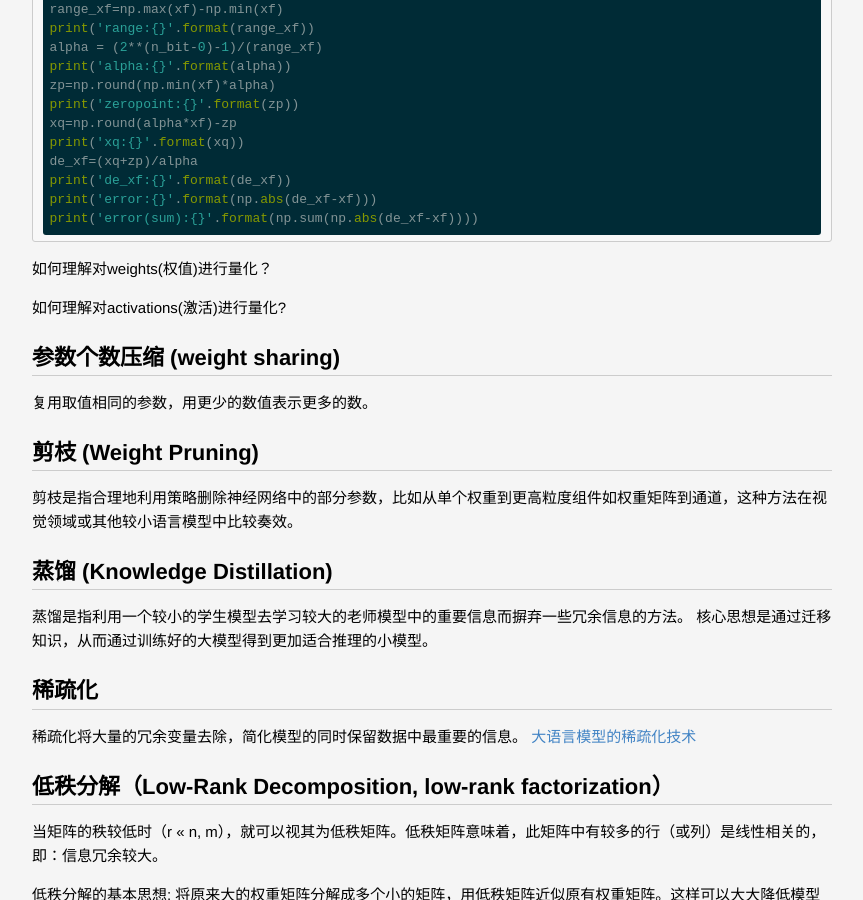
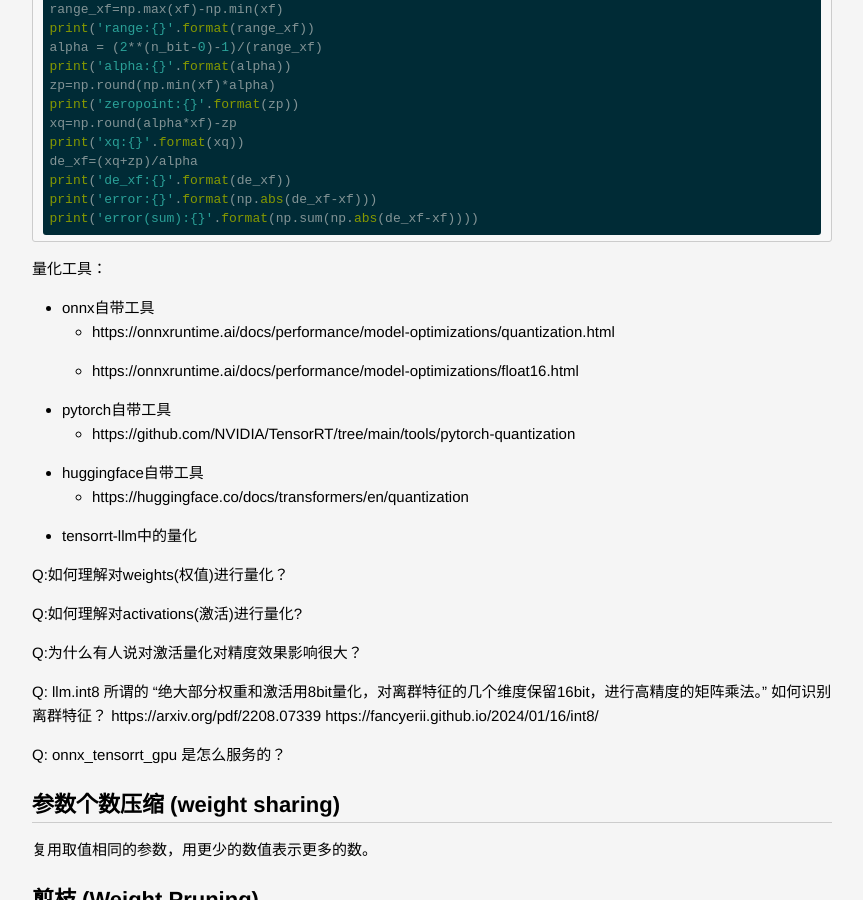
Before and after one commit to lucky521/blog, a Jekyll site: the page built from _posts/ml/2019-03-25-ML-Serving.markdown, in a window 1280 px wide and 900 px high, scrolled down 4488 px. Shown: the whole window, without its empty margins (208-1071 px from the left). Built offline with Jekyll 4.4.1, drawn with Linux system fonts in a browser that asks for light colours; formulas are drawn with MathJax 3.

Commit message:
update blog

````diff
--- a/_posts/ml/2019-03-25-ML-Serving.markdown
+++ b/_posts/ml/2019-03-25-ML-Serving.markdown
@@ -136,13 +136,31 @@ print('error(sum):{}'.format(np.sum(np.abs(de_xf-xf))))
 ```
 
 
-如何理解对weights(权值)进行量化？
+量化工具：
+* onnx自带工具
+  * https://onnxruntime.ai/docs/performance/model-optimizations/quantization.html
+  * https://onnxruntime.ai/docs/performance/model-optimizations/float16.html
+* pytorch自带工具
+  * https://github.com/NVIDIA/TensorRT/tree/main/tools/pytorch-quantization
+* huggingface自带工具
+  * https://huggingface.co/docs/transformers/en/quantization
+* tensorrt-llm中的量化
+
+Q:如何理解对weights(权值)进行量化？
 
 
+Q:如何理解对activations(激活)进行量化?
 
 
-如何理解对activations(激活)进行量化?
+Q:为什么有人说对激活量化对精度效果影响很大？
 
+
+Q: llm.int8 所谓的 "绝大部分权重和激活用8bit量化，对离群特征的几个维度保留16bit，进行高精度的矩阵乘法。"  如何识别离群特征？
+https://arxiv.org/pdf/2208.07339
+https://fancyerii.github.io/2024/01/16/int8/
+
+
+Q: onnx_tensorrt_gpu 是怎么服务的？
 
 
 ## 参数个数压缩 (weight sharing)
--- a/_posts/ml/2023-02-04-LLM.markdown
+++ b/_posts/ml/2023-02-04-LLM.markdown
@@ -39,6 +39,8 @@ NLP各种任务其实收敛到了两个不同的预训练模型框架里：
 
 
 ## LLM模型结构
+
+LLM相比它的前身比如Bert，最大的区别不是模型结构而是参数规模。 LLM默认一般使用fp16精度来训练。
 
 Transformer 架构已成为开发各种 LLM 的事实标准骨干，现有 LLM 的主流架构可以大致分为三种类型:
 * 编码器-解码器架构
````
Also changed, not shown: _posts/framework/2021-12-06-cuda.markdown (+16 -0 lines).
